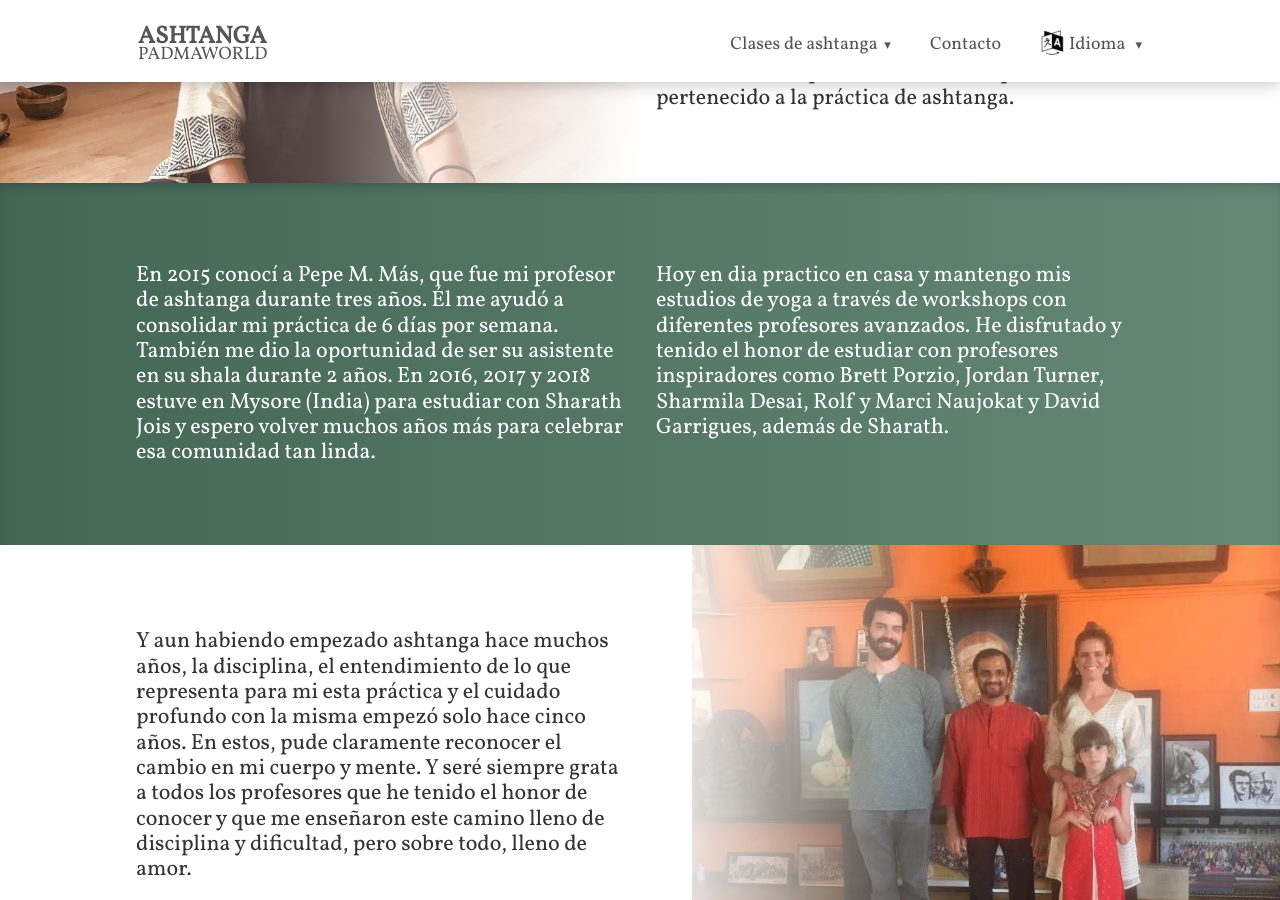
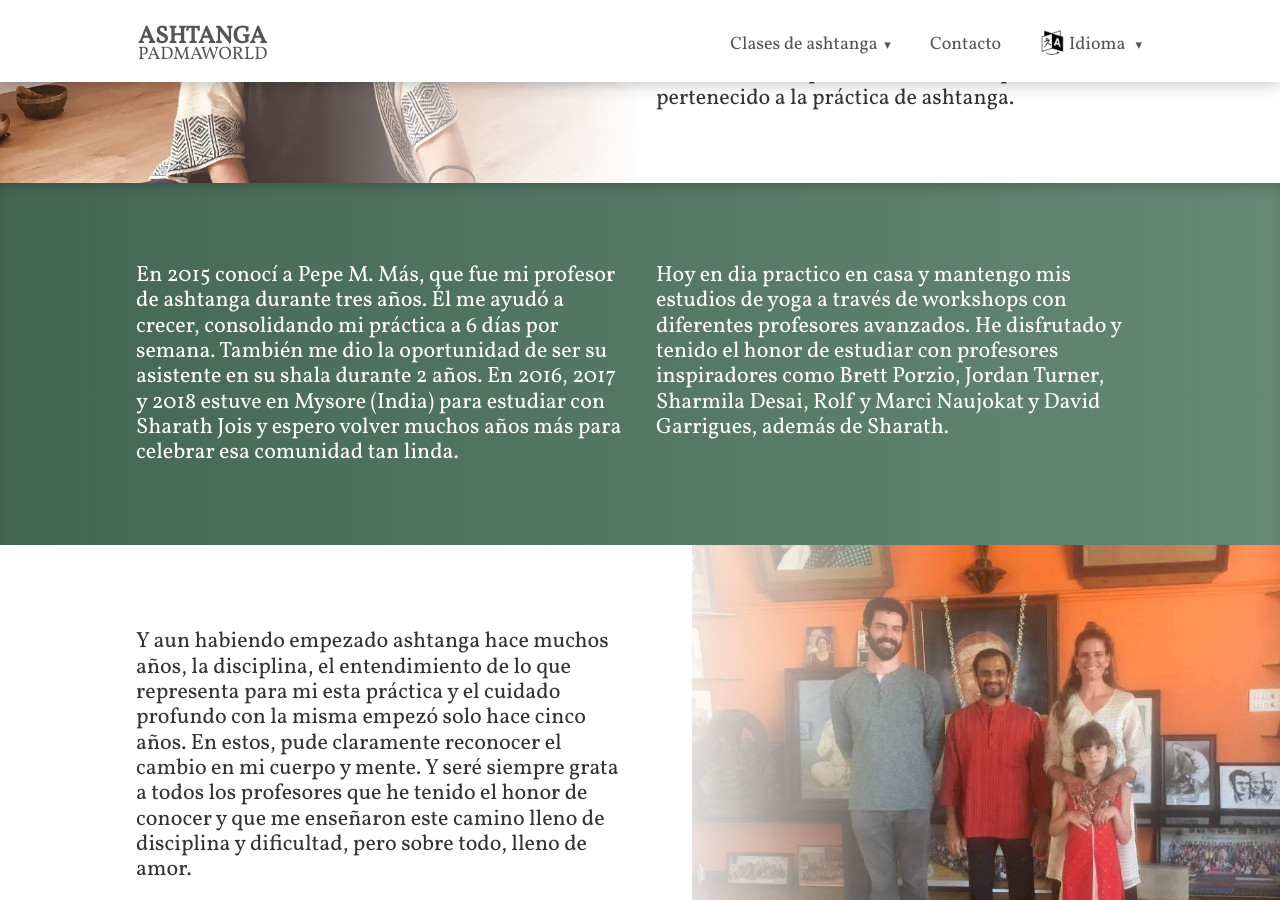
Before and after one commit to palomavillela/palomavillela.github.io, a Jekyll site: the page built from es/ashtanga/instructors/paloma.html, in a window 1280 px wide and 900 px high, scrolled down 873 px. Built offline with Jekyll 4.4.1, drawn with Linux system fonts in a browser that asks for light colours; nearby versions of some CDN libraries.

```diff
--- a/en/ashtanga/instructors/paloma.html
+++ b/en/ashtanga/instructors/paloma.html
@@ -12,7 +12,7 @@ this_page: ashtanga/instructors/paloma
     text_caption = "Paloma Villela"
     text_welcome = "\"I'll always be grateful to all the teachers who I had the honor to meet, and who taught me this path full of discipline and challenges, but above all, full of love.\""
     text_area_1 = "I started my studies and professional life as an artist. And although I felt good doing what I did, I had the feeling that something was missing. In 2006 I found yoga. I started practicing with Xavier Sola and Pilar Ruberte. And in their shala I discovered, with Nick Evans and Eva Oller, ashtanga yoga. It was love on first sight. They taught me the base of what my practice is today. In 2007/2008 I took part of the teacher training course of Yoga Studio Barcelona. Nevertheless, my heart always belonged to the practice of ashtanga."
-    text_area_2 = "In 2015 I met Pepe M. Más, who was my ashtanga teacher for 3 years. He helped me consolidate my practice to 6 days per week. Also, he gave me the opportunity to assist him in his shala for two years. In 2016, 2017 and 2018 I was in Mysore (India) to study with Sharath Jois and I hope to return there many more years to celebrate that beautiful community."
+    text_area_2 = "In 2015 I met Pepe M. Más, who was my ashtanga teacher for 3 years. He helped me grow, consolidating my practice to 6 days per week. Also, he gave me the opportunity to assist him in his shala for two years. In 2016, 2017 and 2018 I was in Mysore (India) to study with Sharath Jois and I hope to return there many more years to celebrate that beautiful community."
     text_area_3 = "Nowadays, I practice at home and maintain my yoga studies through workshops with different advanced teachers. I enjoyed and had the honor of studying with inspiring teachers like Brett Porzio, Jordan Turner, Sharmila Desai, Rolf and Marci Naujokat and David Garrigues, in addition to Sharath."
     text_area_4 = "And even if I started ashtanga a bunch of years ago, the discipline, the understanding of what this practice represents to me, and the deepest care with it, started only about 5 years ago. In them, I could clearly recognize the change in my body and mind. And I'll always be grateful to all the teachers who I had the honor to meet, and who taught me this path full of discipline and challenges, but above all, full of love."
     text_timetable = "Our timetable"
--- a/es/ashtanga/instructors/paloma.html
+++ b/es/ashtanga/instructors/paloma.html
@@ -12,7 +12,7 @@ this_page: ashtanga/instructors/paloma
     text_caption = "Paloma Villela"
     text_welcome = "\"Seré siempre grata a todos los profesores que he tenido el honor de conocer y que me enseñaron este camino lleno de disciplina y dificultad, pero sobre todo, lleno de amor.\""
     text_area_1 = "Empecé mis estudios y vida laboral como artista. Y aunque me sentía bien haciendo lo que hacía, tenía la sensación de que me faltaba algo. En 2006 encontré el yoga. Empecé a practicar con Xavier Sola y Pilar Ruberte. Y en su shala descubrí, con Nick Evans y Eva Oller, el ashtanga yoga. Fue amor a primera vista. Ellos me enseñaron la base de lo que es mi práctica hoy. En 2007/2008 tomé parte en el curso de profesores del Yoga Studio Barcelona. Aunque mi corazón siempre ha pertenecido a la práctica de ashtanga."
-    text_area_2 = "En 2015 conocí a Pepe M. Más, que fue mi profesor de ashtanga durante tres años. Él me ayudó a consolidar mi práctica de 6 días por semana. También me dio la oportunidad de ser su asistente en su shala durante 2 años. En 2016, 2017 y 2018 estuve en Mysore (India) para estudiar con Sharath Jois y espero volver muchos años más para celebrar esa comunidad tan linda."
+    text_area_2 = "En 2015 conocí a Pepe M. Más, que fue mi profesor de ashtanga durante tres años. Él me ayudó a crecer, consolidando mi práctica a 6 días por semana. También me dio la oportunidad de ser su asistente en su shala durante 2 años. En 2016, 2017 y 2018 estuve en Mysore (India) para estudiar con Sharath Jois y espero volver muchos años más para celebrar esa comunidad tan linda."
     text_area_3 = "Hoy en dia practico en casa y mantengo mis estudios de yoga a través de workshops con diferentes profesores avanzados. He disfrutado y tenido el honor de estudiar con profesores inspiradores como Brett Porzio, Jordan Turner, Sharmila Desai, Rolf y Marci Naujokat y David Garrigues, además de Sharath."
     text_area_4 = "Y aun habiendo empezado ashtanga hace muchos años, la disciplina, el entendimiento de lo que representa para mi esta práctica y el cuidado profundo con la misma empezó solo hace cinco años. En estos, pude claramente reconocer el cambio en mi cuerpo y mente. Y seré siempre grata a todos los profesores que he tenido el honor de conocer y que me enseñaron este camino lleno de disciplina y dificultad, pero sobre todo, lleno de amor."
     text_timetable = "Nuestros horarios"
```
